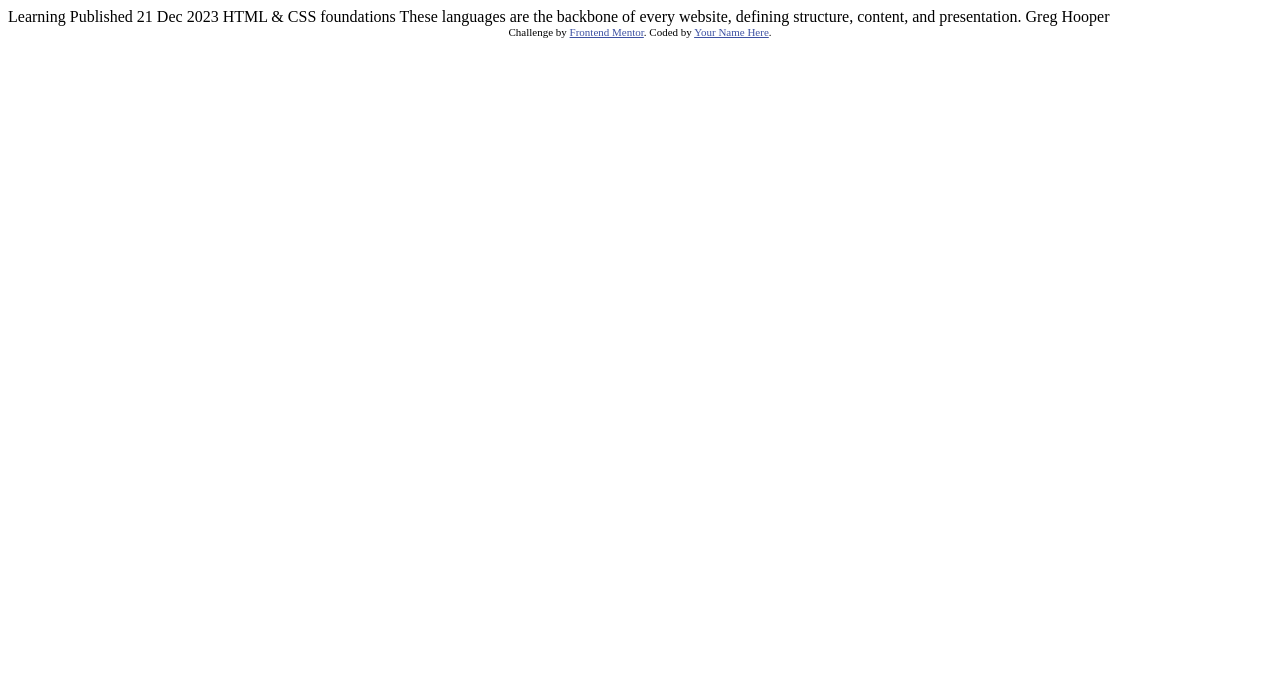
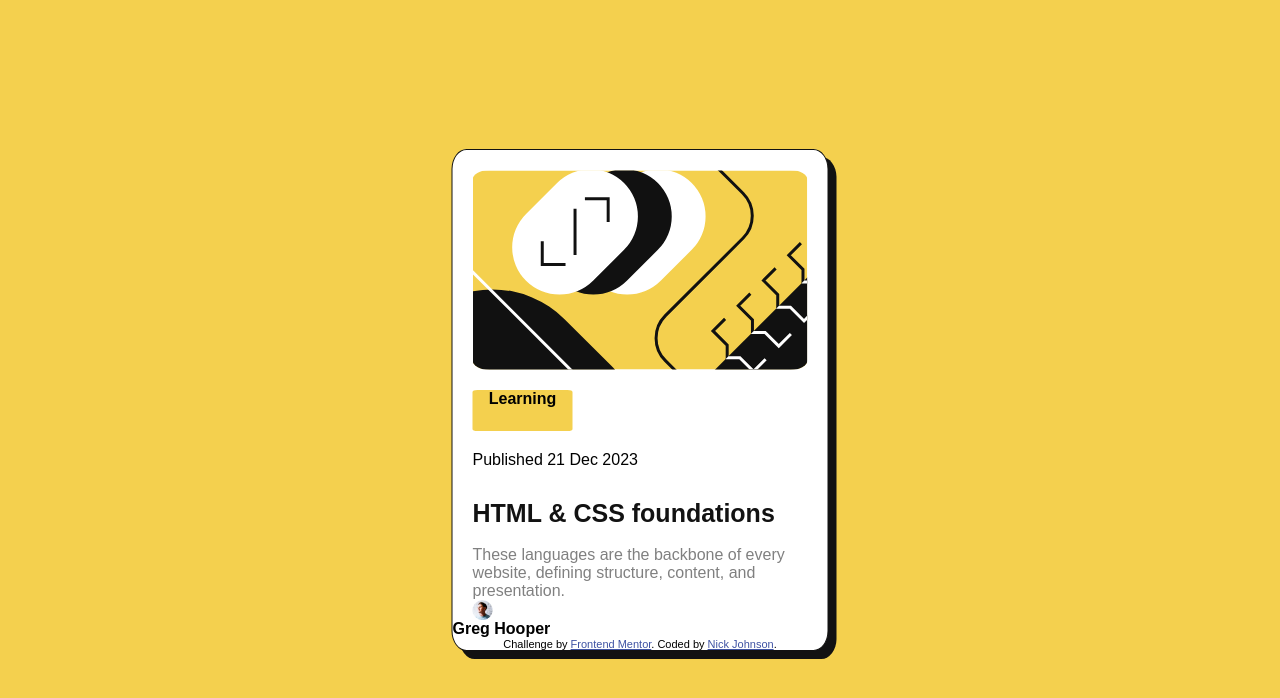
Before and after one commit to njohnson68/FrontendMentor-blog-preview-card, a plain HTML site: page index.html in a window 1280 px wide. Drawn offline with Linux system fonts and the light colour scheme; a web font is replaced by a local one.

Commit message:
getting styles.css and index.html up and running

```diff
--- a/index.html
+++ b/index.html
@@ -5,7 +5,7 @@
   <meta name="viewport" content="width=device-width, initial-scale=1.0"> <!-- displays site properly based on user's device -->
 
   <link rel="icon" type="image/png" sizes="32x32" href="./assets/images/favicon-32x32.png">
-
+  <link rel="stylesheet" href="styles.css">
   <title>Frontend Mentor | Blog preview card</title>
 
   <!-- Feel free to remove these styles or customise in your own stylesheet 👍 -->
@@ -16,19 +16,28 @@
 </head>
 <body>
 
-  Learning
+  <section class="white-box">
+    <img class="illustration-img" src="assets/images/illustration-article.svg" alt="illustration">
+    <section class="yellow-box">
+      <div class="learning">
+        Learning
+      </div>
+    </section>
 
-  Published 21 Dec 2023
 
-  HTML & CSS foundations
+    <div class="published">Published 21 Dec 2023</div>
 
-  These languages are the backbone of every website, defining structure, content, and presentation.
+    <div class="foundations">HTML & CSS foundations</div>
+    <br>
+    <div class="these">These languages are the backbone of every website, defining structure, content, and presentation.</div>
+    <img class="greg-profile-img" src="assets/images/image-avatar.webp" alt="greg-profile">
+    <div class="greg">Greg Hooper</div>
 
-  Greg Hooper
+    <div class="attribution">
+      Challenge by <a href="https://www.frontendmentor.io?ref=challenge" target="_blank">Frontend Mentor</a>.
+      Coded by <a href="https://www.github.com/njohnson68" target="_blank">Nick Johnson</a>.
+    </div>
 
-  <div class="attribution">
-    Challenge by <a href="https://www.frontendmentor.io?ref=challenge" target="_blank">Frontend Mentor</a>.
-    Coded by <a href="#">Your Name Here</a>.
-  </div>
+  </section>
 </body>
 </html>
--- /dev/null
+++ b/styles.css
@@ -0,0 +1,83 @@
+@import url(https://fonts.google.com/specimen/Figtree);
+
+body{
+    background-color: hsl(47, 88%, 63%);
+    font-family: "Figtree", sans-serif;
+    align-items: center;
+    display: flex;
+    height: 100vh;
+    text-align: left;
+}
+
+.foundations{
+    font-weight: 800;
+    font-size: 25px;
+    color: hsl(0, 0%, 7%);
+    margin: 10px 0px 0px 20px;
+}
+
+.these{
+    font-weight: 500;
+    font-size: 16px;
+    color: hsl(0, 0%, 50%);
+    margin-left: 20px;
+    margin-right: 20px;
+}
+
+.greg{
+    font-weight: 800;
+    font-size: 16px;
+}
+
+.white-box{
+    position: absolute;
+    top: 50%;
+    left: 50%;
+    margin-right: -50%;
+    transform: translate(-50%,-50%);
+    background-color: hsl(0, 0%, 100%);
+    width: 100%;
+    max-width: 375px;
+    height: 500px;
+    border-radius: 4%;
+    border: 1px solid hsl(0, 0%, 7%);
+    box-shadow: 8px 8px 0px 0px hsl(0, 0%, 7%);
+    justify-content: center;
+    display: flex;
+    flex-direction: column;
+
+}
+
+.yellow-box{
+    background-color: hsl(47, 88%, 63%);
+    height: 200px;
+    width: 100px;
+    margin-left: 20px;
+    border-radius: 5%;
+}
+
+.learning{
+    text-align: center;
+    font-weight: 800;
+}
+
+.published{
+    margin: 20px;
+    font-size: 16px;
+}
+
+.illustration-img{
+
+    height: auto;
+    width: 335px;
+    border-radius: 5%;
+    margin: 20px;
+
+}
+
+.greg-profile-img{
+    justify-content: left;
+    max-width: 20px;
+    margin-left: 20px;
+    margin-right: 20px;
+}
```
